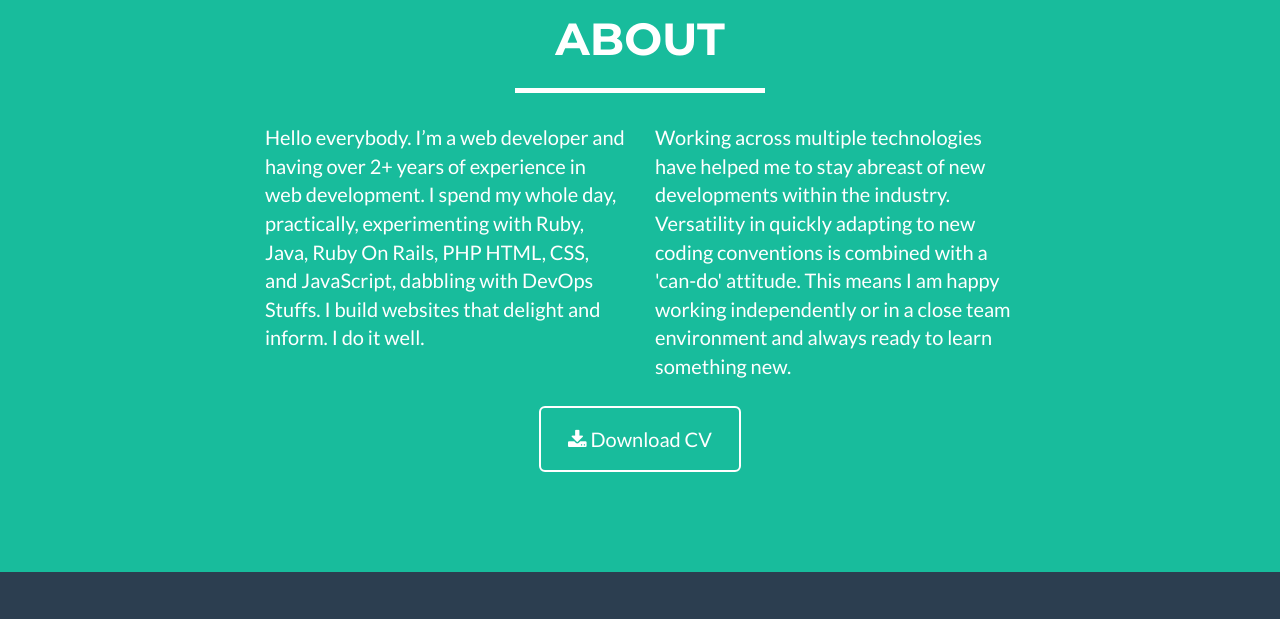
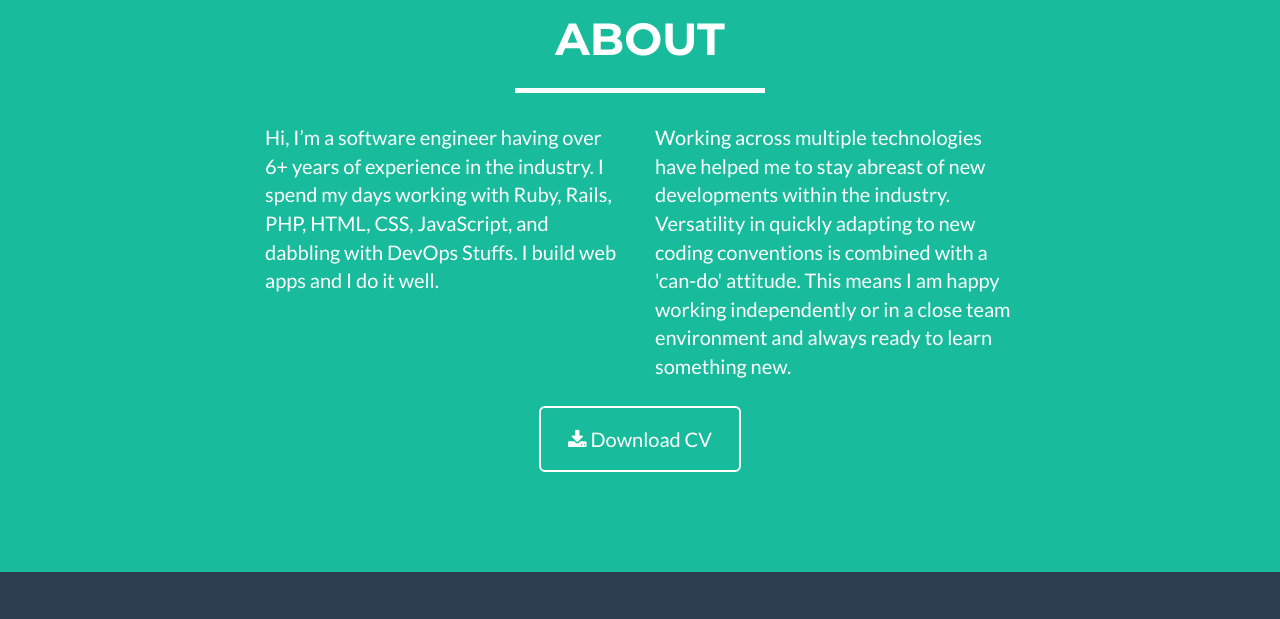
Before and after one commit to ahmadhasankhan/ahmadhasankhan.github.io, a plain HTML site: page index.html in a window 1280 px wide. Shown: the part 2120-2739 px from the top of the page. Drawn offline with nearby package versions, Linux system fonts and the light colour scheme.

Commit message:
Updated about

```diff
--- a/index.html
+++ b/index.html
@@ -184,10 +184,9 @@
         </div>
         <div class="row">
             <div class="col-lg-4 col-lg-offset-2">
-                <p>Hello everybody. I’m a web developer and having over 2+ years of experience in web development. I
-                    spend my whole day, practically, experimenting with Ruby, Java, Ruby On Rails, PHP HTML, CSS, and
-                    JavaScript, dabbling with DevOps Stuffs.
-                    I build websites that delight and inform. I do it well.</p>
+                <p>Hi, I’m a software engineer having over 6+ years of experience in the industry. I
+                    spend my days working with Ruby, Rails, PHP, HTML, CSS, JavaScript, and dabbling with DevOps Stuffs.
+                    I build web apps and I do it well.</p>
             </div>
             <div class="col-lg-4">
                 <p>Working across multiple technologies have helped me to stay abreast of new developments within the
```
